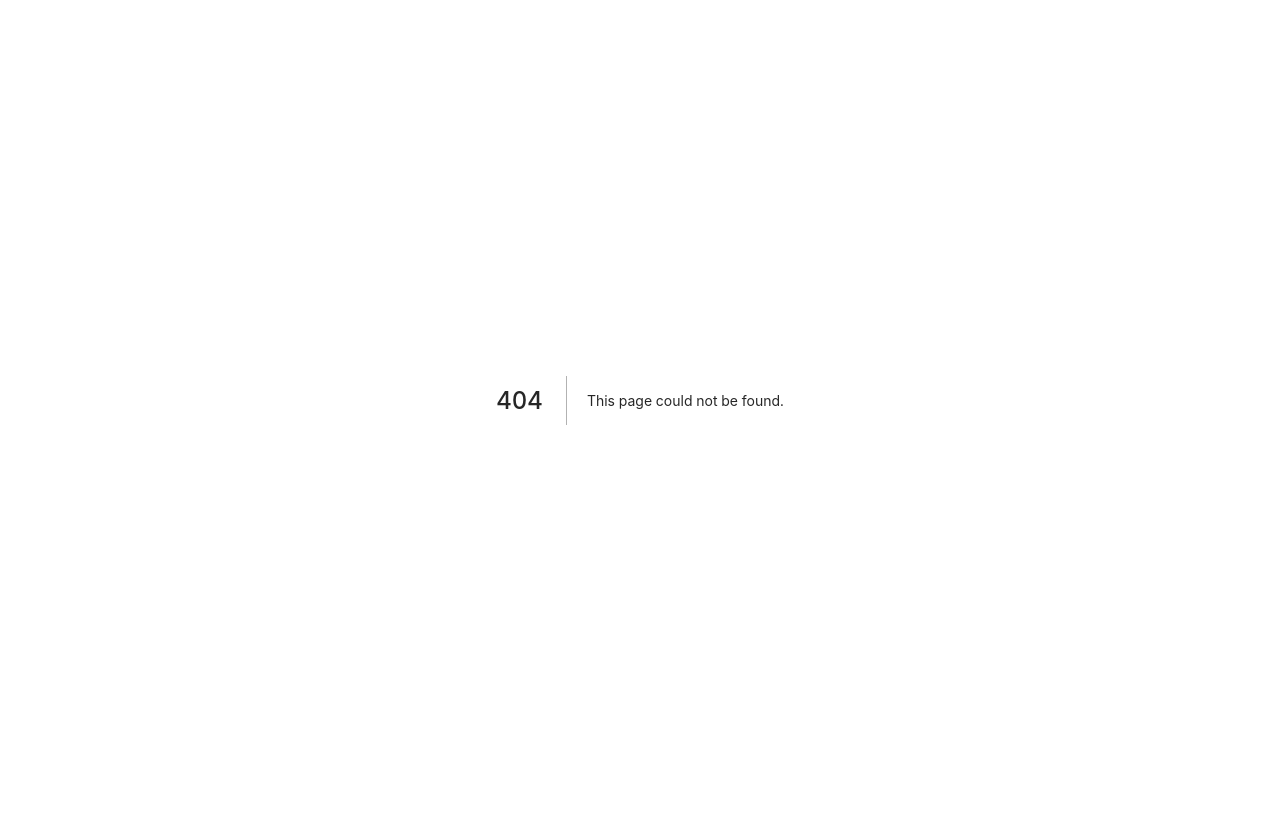
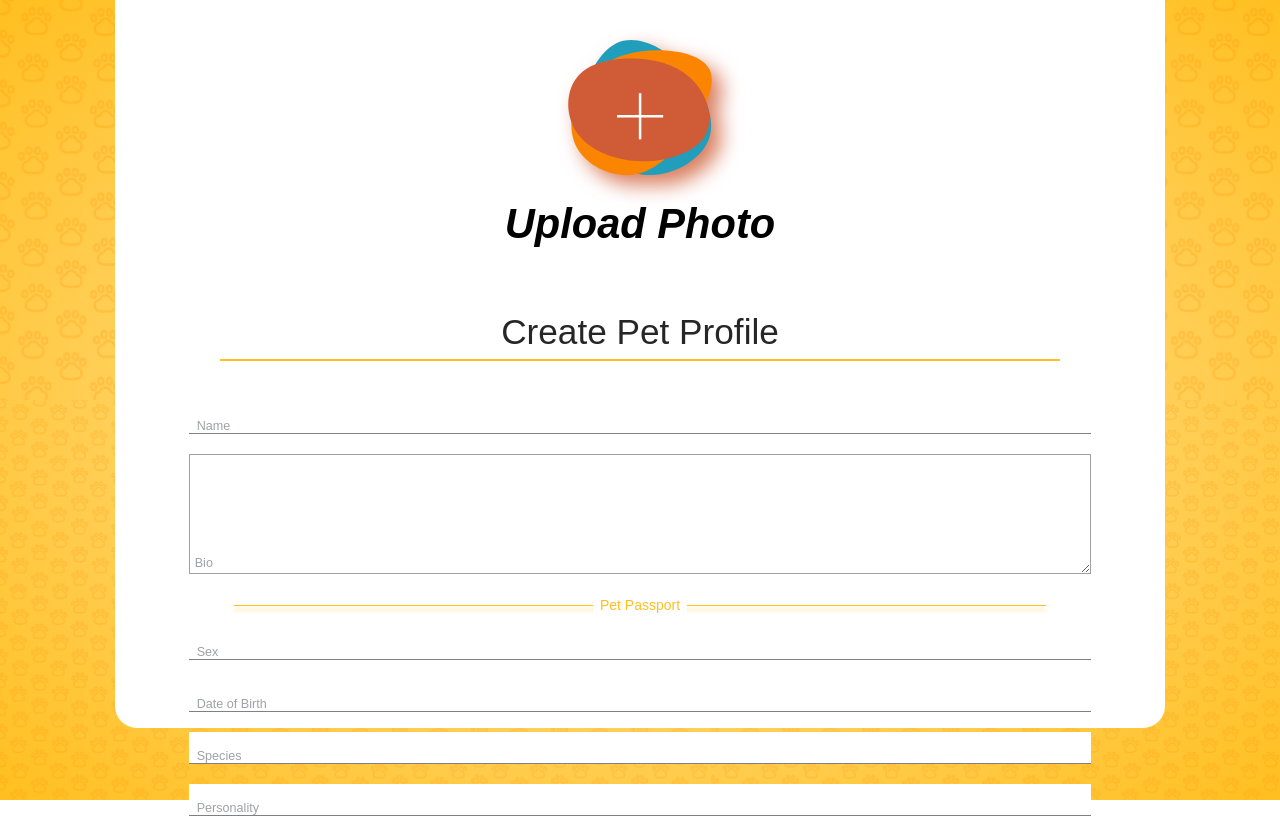
Before and after one commit to ozzyee/pawcket, a Next.js app: page /create-pet in a window 1280 px wide. Before the commit this address had no page. Shown: the top 818 px of the page. Built offline with nearby package versions, Linux system fonts and the light colour scheme.

Commit message:
breaking into component and layout

```diff
--- /dev/null
+++ b/src/components/frame/frame.component.tsx
@@ -0,0 +1,10 @@
+import React from "react";
+import { TFrameProps } from "./frame.definition";
+import * as S from "./frame.style";
+
+export function Frame({ background, foreground, width, height, onClick}: TFrameProps){
+    return(
+        <S.CrossFrame background={background} foreground={foreground} width={width} height={height} onClick={onClick}/>
+    )
+
+}
--- /dev/null
+++ b/src/components/frame/frame.style.ts
@@ -0,0 +1,29 @@
+import { TFrameProps } from "./frame.definition";
+import styled from "styled-components";
+
+export const CrossFrame = styled.span<TFrameProps>`
+   width:150px;
+   height: 150px;
+   background-color: red;
+   background: url(${props => props.background});
+   background-size: contain;
+   background-position: center;
+   background-repeat: no-repeat;
+   overflow: hidden;
+   display: flex;
+   justify-content: center;
+   align-items: center;
+   filter: drop-shadow(10px 10px 10px rgba(207, 92, 54, 0.8));
+
+   ::after{
+       content: ${props => props.foreground};
+       position: absolute;
+       font-weight: 100;
+       font-size: 8em;
+       color: white;
+       ${props => props.width && ({
+        width: props.width})}
+       ${props => props.height && ({
+        height: props.height})}
+    }
+`;
--- a/src/components/svg-canvas/svg-canvas.definition.ts
+++ /dev/null
@@ -1,5 +0,0 @@
-export type TSvgProps = {
-    path: string;
-    w?: number;
-    h?: number;
-};
--- a/src/pages/create-pets.tsx
+++ b/src/layouts/create-profiles-profile/create-profiles.component.tsx
@@ -1,17 +1,20 @@
-import type { NextPage } from "next";
-import { MainLayout } from "../layouts/main-layout/main-layout.component";
-import { Buttons } from "../components/buttons/buttons.component";
-import { FormInputs } from "../components/form-inputs/form-inputs.component";
-import { Text } from "../components/text/text.component";
-import * as S from "../styles/create-profiles.style";
+import { MainLayout } from "../main-layout/main-layout.component";
+import { Buttons } from "../../components/buttons/buttons.component";
+import { FormInputs } from "../../components/form-inputs/form-inputs.component";
+import { Frame } from "../../components/frame/frame.component";
+import * as S from "./create-profiles.style";
 
-const CreatePets: NextPage = () =>{
+export function CreateProfileForm(){
     return(
+
         <MainLayout
         topTitle="Upload Photo"
         bottomTitle="Create Pet Profile"
-        topChildren={<S.CrossFrame background="/frame.svg" foreground={`"+"`}/>}
+        topChildren={<Frame background="/frame.svg" foreground={`"+"`}/>}
         >
+            <a style={S.SkipStyle} href="">
+                Skip
+            </a>
             <form>
                 <FormInputs placeholder="Name" inputType="input"></FormInputs>
                 <FormInputs placeholder="Bio" inputType="text-area"></FormInputs>
@@ -23,14 +26,12 @@ const CreatePets: NextPage = () =>{
                 <FormInputs placeholder="Medication" inputType="input"></FormInputs>
                 <FormInputs placeholder="Weight" inputType="input"></FormInputs>
                 <FormInputs placeholder="Extra Info" inputType="text-area"></FormInputs>
-                <div>
-                <Buttons dark={false} children="Add Another"></Buttons>
-                <Buttons dark={true} children="Continue"></Buttons>
-                </div>
             </form>
+            <div style={S.ButtonsWrapper}>
+                <Buttons dark={false} children="Continue"></Buttons>
+                <Buttons dark={true} children="Add Another"></Buttons>
+            </div>
 
         </MainLayout>
     )
 }
-
-export default CreatePets
--- a/src/styles/create-profiles.style.ts
+++ b/src/layouts/create-profiles-profile/create-profiles.style.ts
@@ -1,12 +1,13 @@
-import styled from "styled-components";
-import styles from "../styles/style.config.json";
+import styled, { CSSProperties } from "styled-components";
+import styles from "../../styles/style.config.json";
 
 type TProps = {
     background?:string,
     foreground?:string,
     width?: number,
     height?: number,
-    text?:string
+    text?:string,
+    onClick?: () => void
 }
 
 export const CrossFrame = styled.span<TProps>`
@@ -25,6 +26,7 @@ export const CrossFrame = styled.span<TProps>`
 
    ::after{
        content: ${props => props.foreground};
+       position: absolute;
        font-weight: 100;
        font-size: 8em;
        color: white;
@@ -62,5 +64,23 @@ export const GlowingLine = styled.div<TProps>`
         color: ${styles.colors.primary};
         display: block;
     }
+`
+export const SkipStyle: CSSProperties = {
+    fontFamily: `"Poppins", sans-serif`,
+    fontSize:"1.3em",
+    textDecoration:"underline",
+    top:"-33%",
+    right: "5%",
+    color: "white",
+    position: "absolute",
 
-`
+};
+
+export const ButtonsWrapper: CSSProperties = {
+    width: "100%",
+    margin: "20px 0",
+    display: "flex",
+    flexDirection: "column",
+    alignItems: "center",
+    justifyContent: "center"
+}
--- /dev/null
+++ b/src/pages/create-pet.tsx
@@ -0,0 +1,10 @@
+import { NextPage } from "next";
+import { CreateProfileForm } from "../layouts/create-profiles-profile/create-profiles.component";
+
+const CreatePet: NextPage = () => {
+    return (
+        <CreateProfileForm/>
+    );
+ };
+
+ export default CreatePet;
--- a/src/styles/global.style.ts
+++ b/src/styles/global.style.ts
@@ -41,6 +41,9 @@ export const LandingPage = styled.main`
       height: 65px;
       margin-top: 2rem;
       font-size: 1.8rem;
+   }
+   .create-profile-btn{
+       align-self: center;
    }
 
    @media (min-width: ${styles.breakPoints.m}) {
```
Also changed, not shown: src/components/frame/frame.definition.ts (added, +7 -0 lines), src/components/svg-canvas/svg-canvas.component.tsx (deleted, +0 -23 lines), 1 other file (tests, documents, lock files or other folders).
